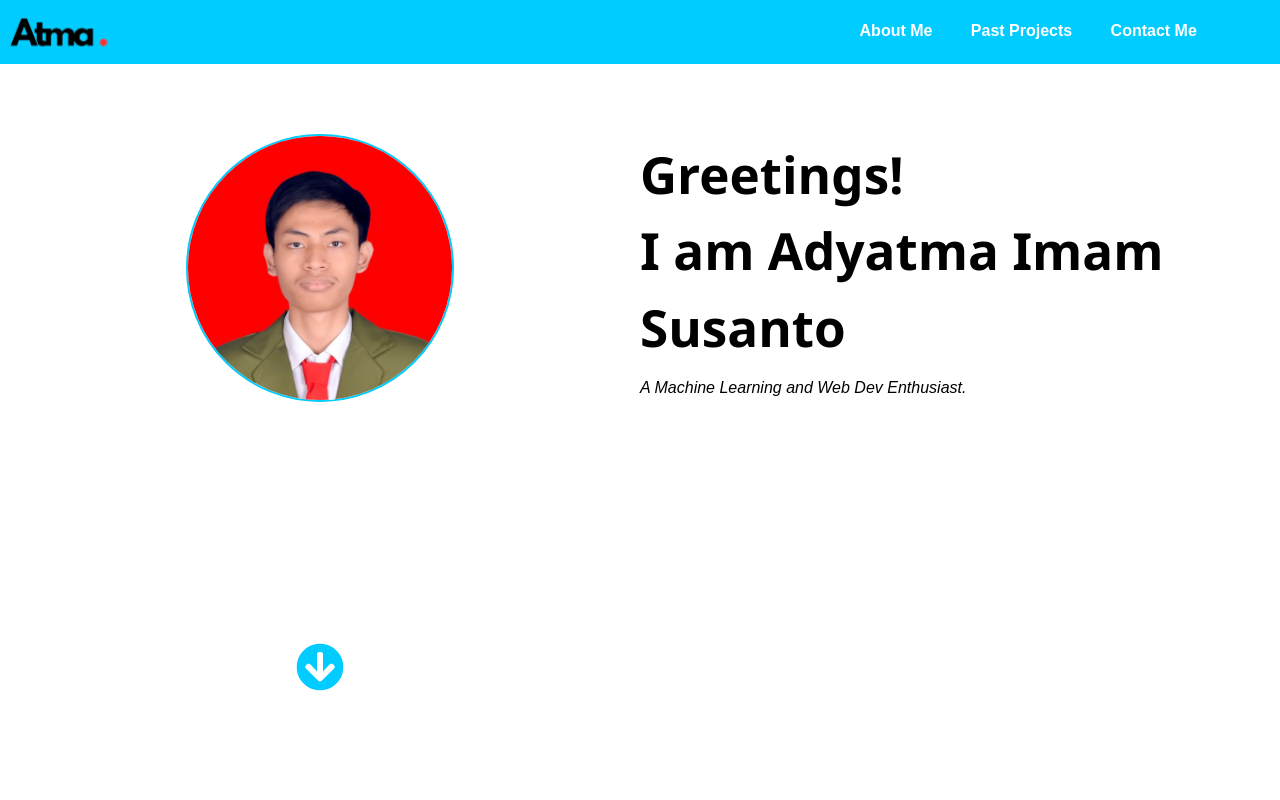
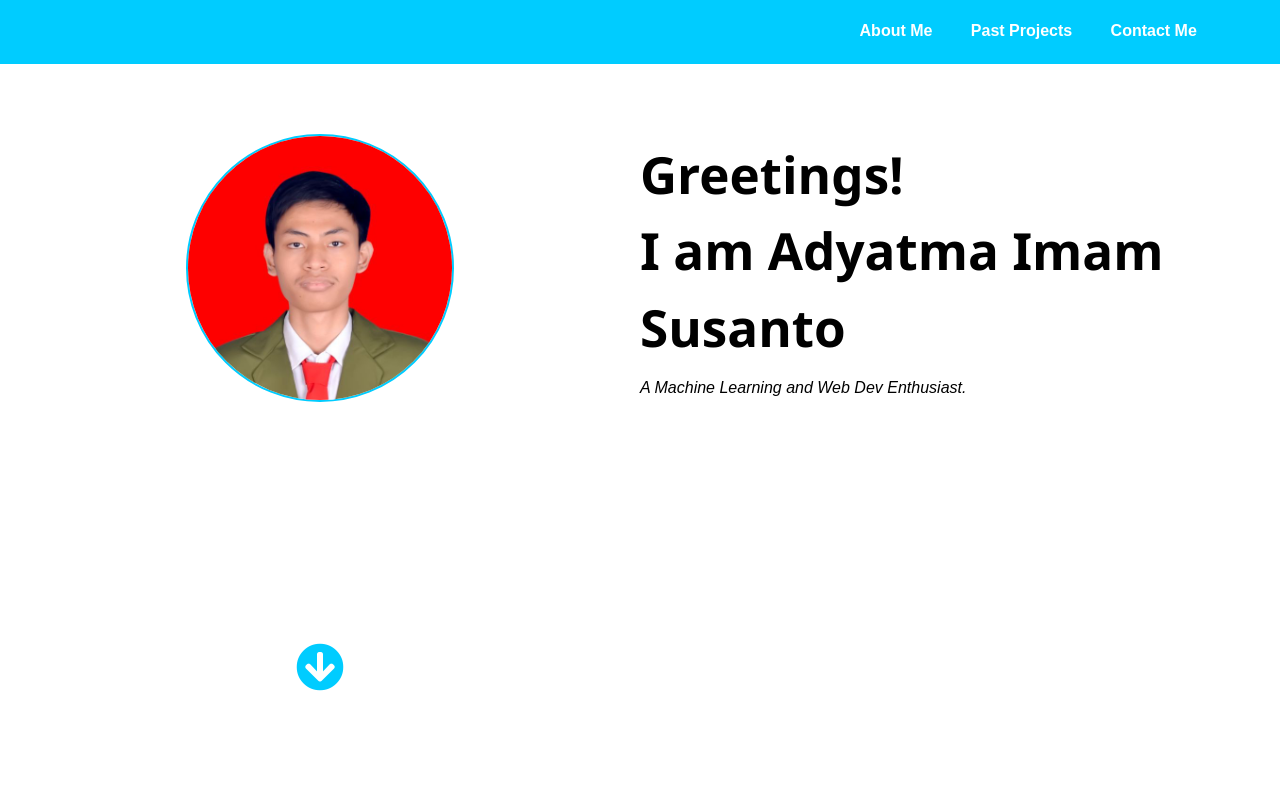
Before and after one commit to Atma1/simple-portfolio, a React (Vite) app: page / in a window 1280 px wide. Shown: the top 800 px of the page. Built offline with nearby package versions, Linux system fonts and the light colour scheme.

Commit message:
removed logo

```diff
--- a/src/components/Navbar.jsx
+++ b/src/components/Navbar.jsx
@@ -3,7 +3,6 @@ import atmaLogo from '../assets/atma.png';
 export default function Navbar() {
     return (
         <nav id="navbar">
-            <img src={atmaLogo} id='atma-logo' alt="Logo atma"/>
             <ul>
                 <li><a href="#welcome-section">About Me</a></li>
                 <li><a href="#projects">Past Projects</a></li>
```
